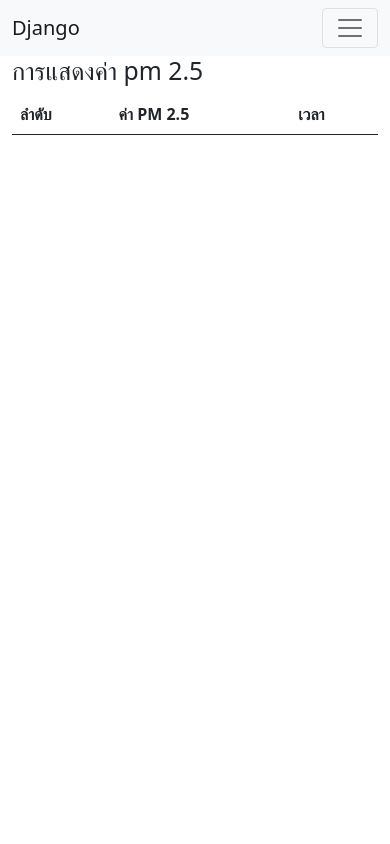
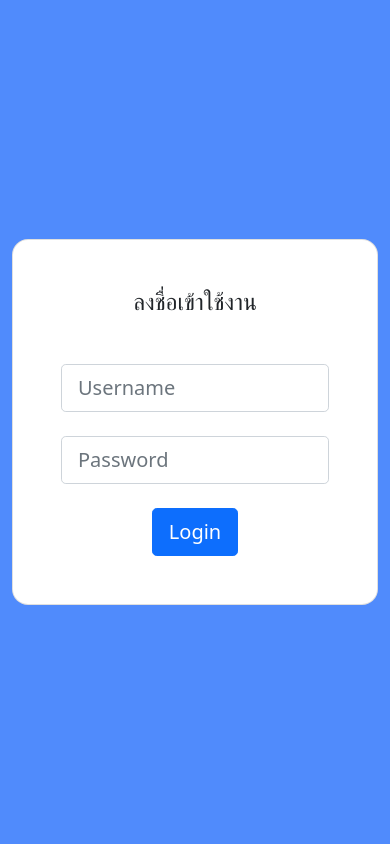
Before and after one commit to Mad-Jelly/Django, a Django app: page / in a window 390 px wide. Run offline with Django 4.2, Linux system fonts and the light colour scheme; data that the repository does not hold is empty; some libraries are stand-ins or nearby versions.

Commit message:
เพิ่มฟังชั่น Login

```diff
--- a/django/blogs/views.py
+++ b/django/blogs/views.py
@@ -4,7 +4,8 @@ from xmlrpc.client import DateTime
 from django.shortcuts import render,redirect
 from .models import pm_collect
 from datetime import datetime
-from django.contrib.auth.models import User
+from django.contrib.auth.models import User,auth
+from django.contrib.auth import authenticate
 from django.contrib import messages
 
 # Create your views here.
@@ -112,6 +113,18 @@ def registger(request):
   else:
     return render(request,'register.html')
 
+def login(request):
+  if request.method == 'POST':
+    uname=request.POST["uname"]
+    password=request.POST['password']
+    user = auth.authenticate(username=uname, password= password)
 
-
-#def welcome(request):return render(request,'welcome_regis.html')
+  #login
+    if user is not None :
+      auth.login(request,user)
+      return redirect('/register')
+    else :
+      messages.info(request,'Username หรือ Password ไม่ถูกต้อง')
+    return redirect('/login')
+  else:
+    return render(request,'login.html')
--- a/django/plannet/urls.py
+++ b/django/plannet/urls.py
@@ -23,7 +23,7 @@ urlpatterns = [
     path('admin/', admin.site.urls),
 
     #เมื่อเปิด localhost:8000 ก็จะเรียกใช้ Function hello จาก view.py และนำทางไปยัง .html ที่อยู่ใน Function
-    path('',views.hello),
+    path('',views.login),
 
     #เมื่อเปิด localhost:8000/page1  ก็จะเรียกใช้ Function page1 จาก view.py และนำทางไปยัง .html ที่อยู่ใน Function
     path('page1/',views.page1),
@@ -36,4 +36,6 @@ urlpatterns = [
 
 
     path('register/',views.registger),
+
+    path('login/',views.login),
 ]
--- /dev/null
+++ b/django/templates/login.html
@@ -0,0 +1,54 @@
+<!DOCTYPE html>
+<html lang="en">
+<head>
+    <meta charset="UTF-8">
+    <meta http-equiv="X-UA-Compatible" content="IE=edge">
+    <meta name="viewport" content="width=device-width, initial-scale=1.0">
+    <link href="https://cdn.jsdelivr.net/npm/bootstrap@5.0.2/dist/css/bootstrap.min.css" rel="stylesheet" integrity="sha384-EVSTQN3/azprG1Anm3QDgpJLIm9Nao0Yz1ztcQTwFspd3yD65VohhpuuCOmLASjC" crossorigin="anonymous">
+    <script src="//cdn.jsdelivr.net/npm/sweetalert2@11"></script>
+    <script src="sweetalert2.all.min.js"></script>
+    <title>Login</title>
+</head>
+<body>
+
+{% for error in  messages %}
+<script>
+    Swal.fire({
+        //title: 'Error!',
+        text: '{{error}}',
+        icon: 'error',
+        confirmButtonText: 'OK'
+      })
+  </script>
+
+{% endfor %}
+
+    <section class="vh-100" style="background-color: #508bfc;">
+        <div class="container py-5 h-100">
+          <div class="row d-flex justify-content-center align-items-center h-100">
+            <div class="col-12 col-md-8 col-lg-6 col-xl-5">
+              <div class="card shadow-2-strong" style="border-radius: 1rem;">
+                <div class="card-body p-5 text-center">
+
+                  <h3 class="mb-5">ลงชื่อเข้าใช้งาน</h3>
+                <form action="/login/" method="post">
+                    {% csrf_token %}
+                  <div class="form-outline mb-4">
+                    <input type="text"  class="form-control form-control-lg" name="uname" placeholder="Username" />
+                  </div>
+
+                  <div class="form-outline mb-4">
+                    <input type="password"  class="form-control form-control-lg" name="password" placeholder="Password" />
+                  </div>
+
+                  <button class="btn btn-primary btn-lg btn-block" type="submit">Login</button>
+                </form>
+                </div>
+              </div>
+            </div>
+          </div>
+        </div>
+      </section>
+      <script src="https://cdn.jsdelivr.net/npm/bootstrap@5.0.2/dist/js/bootstrap.bundle.min.js" integrity="sha384-MrcW6ZMFYlzcLA8Nl+NtUVF0sA7MsXsP1UyJoMp4YLEuNSfAP+JcXn/tWtIaxVXM" crossorigin="anonymous"></script>
+</body>
+</html>
--- a/django/templates/register.html
+++ b/django/templates/register.html
@@ -7,7 +7,7 @@
         //title: 'Error!',
         text: '{{error}}',
         icon: 'error',
-        confirmButtonText: 'Cool'
+        confirmButtonText: 'OK'
       })
   </script>
 
```
